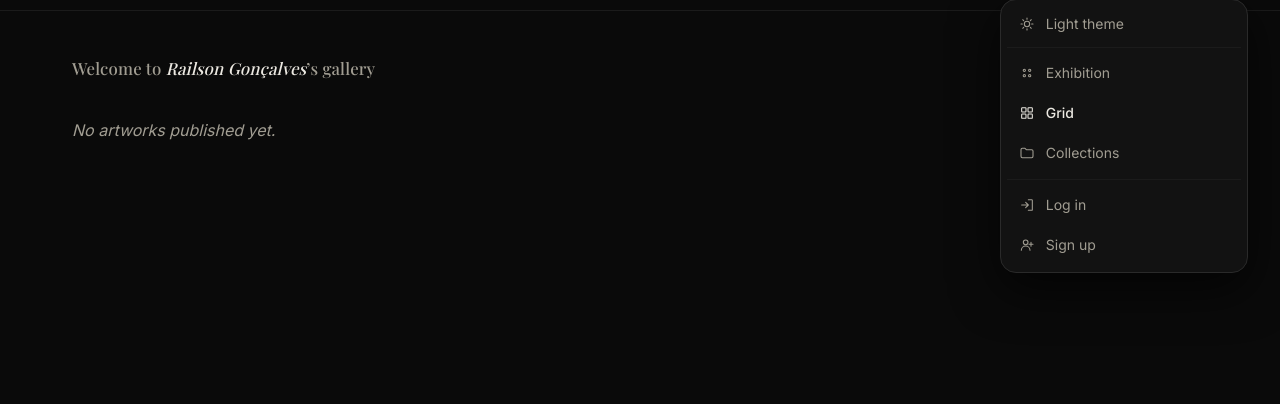
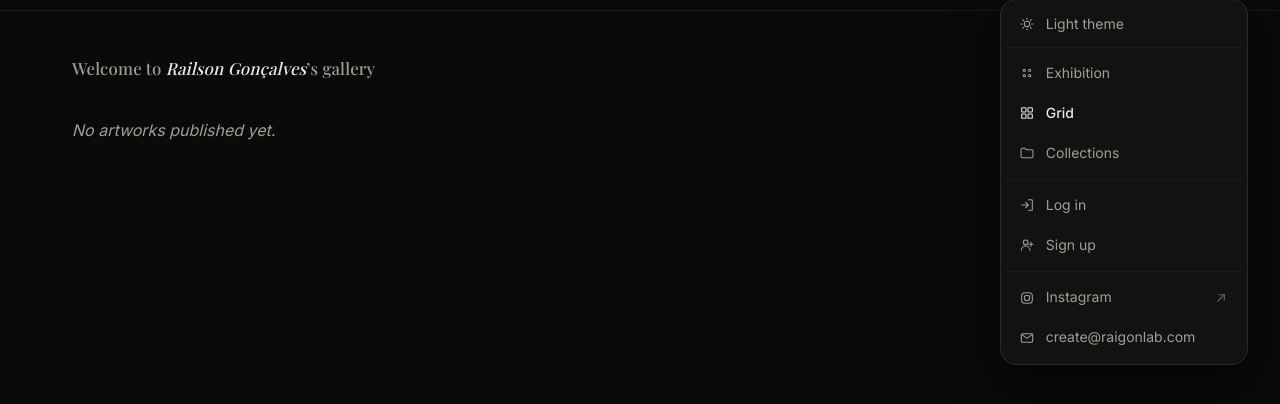
Before and after one commit to raigonlab/raigonos, a Django app: page / in a window 1280 px wide, after a click that opens the changed part. Shown: the part 68-472 px from the top of the page. Run offline with Django 5.2, Linux system fonts and the light colour scheme; data that the repository does not hold is empty; some web fonts are replaced.

Commit message:
site menu: Instagram and email contact links
Instagram opens in a new tab (target=_blank + rel=noopener noreferrer,
plus a small arrow icon signalling it leaves the site); the mailto
link doesn't get the same treatment since it hands off to the OS mail
client rather than opening a tab.

```diff
--- a/static/css/style.css
+++ b/static/css/style.css
@@ -425,6 +425,19 @@ body.public-theme .card-image {
   text-align: left;
   color: var(--hd-muted);
   cursor: pointer;
+}
+
+/* Small "opens in a new tab" arrow, right after the label, on menu
+   items that leave the site (e.g. Instagram). */
+.site-menu-external {
+  display: inline-flex;
+  margin-left: auto;
+  opacity: 0.6;
+}
+
+.site-menu-external svg {
+  width: 12px;
+  height: 12px;
 }
 
 .site-menu-item:hover {
--- a/templates/_site_menu.html
+++ b/templates/_site_menu.html
@@ -68,5 +68,17 @@
         </a>
       {% endif %}
     </div>
+
+    <div class="site-menu-section" aria-label="Contact">
+      <a href="https://www.instagram.com/raigon.mmxi/" class="site-menu-item" target="_blank" rel="noopener noreferrer">
+        <span class="mi"><svg viewBox="0 0 24 24" aria-hidden="true"><rect x="4" y="4" width="16" height="16" rx="5"/><circle cx="12" cy="12" r="4"/><circle cx="16.3" cy="7.7" r="0.6" fill="currentColor" stroke="none"/></svg></span>
+        Instagram
+        <span class="site-menu-external" aria-hidden="true"><svg viewBox="0 0 24 24"><path d="M7 17L17 7"/><path d="M9 7h8v8"/></svg></span>
+      </a>
+      <a href="mailto:create@raigonlab.com" class="site-menu-item">
+        <span class="mi"><svg viewBox="0 0 24 24" aria-hidden="true"><rect x="3.5" y="5.5" width="17" height="13" rx="1.5"/><path d="M4 6.5l8 6 8-6"/></svg></span>
+        create@raigonlab.com
+      </a>
+    </div>
   </div>
 </div>
```
